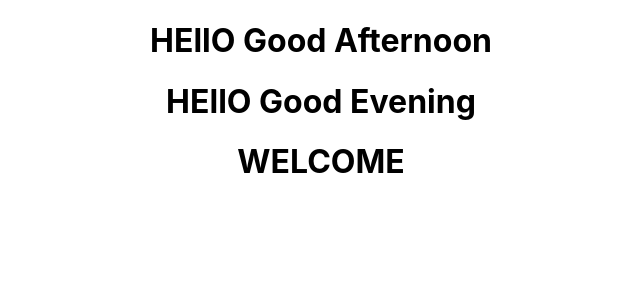
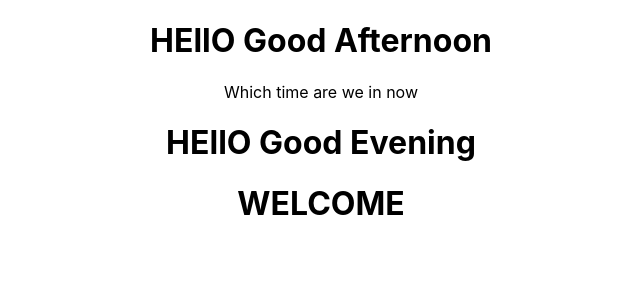
Before and after one commit to sammyyaws/react-tutorials, a React (Create React App) app: page / in a window 1280 px wide. Shown: the top 300 px of the page, without its empty margins (319-959 px from the left). Built offline with nearby package versions, Linux system fonts and the light colour scheme.

Commit message:
props children

```diff
--- a/src/App.js
+++ b/src/App.js
@@ -6,7 +6,7 @@ function App() {
   return (
     <div className="App">
 
-    <Greet greet="Good Afternoon"/>
+    <Greet greet="Good Afternoon"><p>Which time are we in now </p></Greet>
     <Greet greet="Good Evening"/>
     <Welcome/>
 
--- a/src/greet.js
+++ b/src/greet.js
@@ -3,7 +3,11 @@ import React from 'react';
 
 //functional component
 const Greet= (props) =>{
-return <h1>HEllO  {props.greet}</h1>
-}
+return (
+<div>
+<h1>HEllO  {props.greet}</h1>
+  {props.children}
+</div>
+)}
 
 export default Greet;
```
